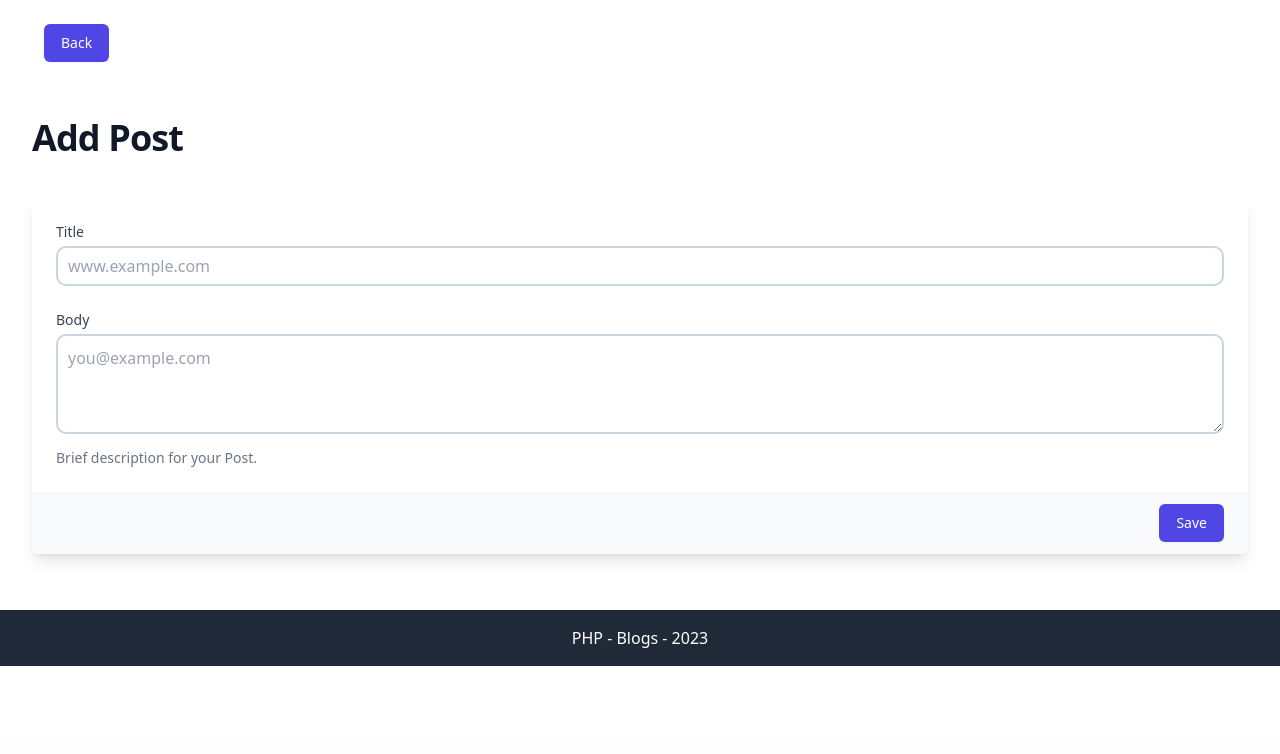
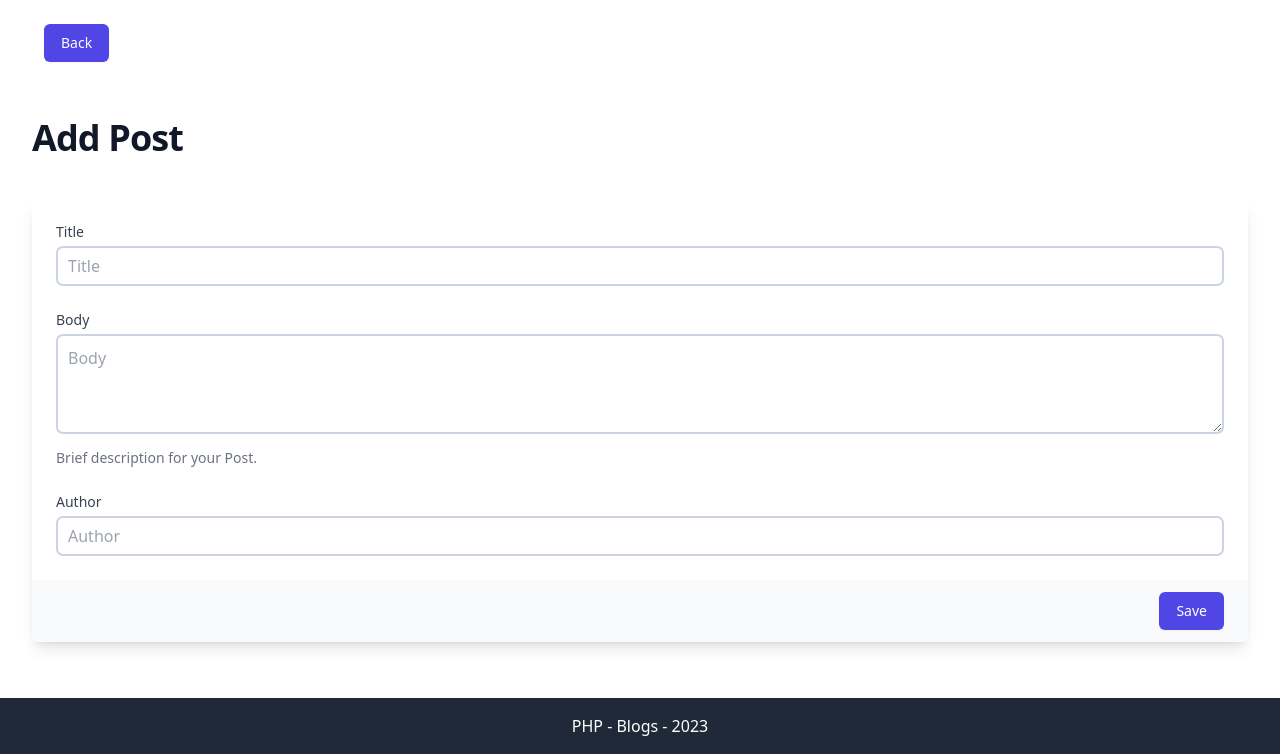
Before and after one commit to kaveeshHeshan/php-simple-crud, a PHP site: page /PHP-Tutorials/addPost.php in a window 1280 px wide. Shown: the part 64-818 px from the top of the page. Before the commit the page ends 730 px from the top, so only its background shows below. Run offline with PHP 8.4, Linux system fonts and the light colour scheme; some libraries are stand-ins or nearby versions.

Commit message:
Post Add functionality completed

```diff
--- a/addPost.php
+++ b/addPost.php
@@ -1,6 +1,21 @@
 <?php
 require('config/config.php');
 require('config/db.php');
+
+    if (isset($_SERVER["REQUEST_METHOD"]) && $_SERVER["REQUEST_METHOD"] == 'POST') {
+        $title = mysqli_real_escape_string($connection, $_POST['title']);
+        $body = mysqli_real_escape_string($connection, $_POST['body']);
+        $author = mysqli_real_escape_string($connection, $_POST['author']);
+
+        $add_post_query = "INSERT INTO posts(title, body, author) VALUES('$title', '$body', '$author')";
+
+        if(mysqli_query($connection, $add_post_query)) {
+            // success redirect
+            header('Location: ' .ROOT_URL.'');
+        } else {
+            echo 'ERROR: '. mysqli_error($connection);
+        }
+    }
 
 ?>
 
@@ -36,22 +51,29 @@ require('config/db.php');
                 <h2 class="text-3xl font-bold tracking-tight text-gray-900 sm:text-4xl">Add Post</h2>
                 </div>
                 <div class="mx-auto gridborder-t border-gray-200 pt-10">
-                    <form id="postForm" action="#" method="POST">
+                    <form id="postForm" method="POST" action="<?php $_SERVER['PHP_SELF']; ?>">
                         <div class="shadow-lg sm:overflow-hidden sm:rounded-md">
                         <div class="space-y-6 bg-white px-4 py-5 sm:p-6">
                             <div class="col-span-3 sm:col-span-2">
                                 <label for="company-website" class="block text-sm font-medium text-gray-700">Title</label>
                                 <div class="mt-1">
-                                    <input class="text-input" type="text" name="company-website" id="company-website" class="block w-full flex-1 rounded-none rounded-r-md border-gray-300 focus:border-indigo-500 focus:ring-indigo-500 sm:text-sm" placeholder="www.example.com">
+                                    <input class="text-input" type="text" name="title" id="post-title" class="block w-full flex-1 rounded-none rounded-r-md border-gray-300 focus:border-indigo-500 focus:ring-indigo-500 sm:text-sm" placeholder="Title">
                                 </div>
                             </div>
 
                             <div>
-                            <label for="about" class="block text-sm font-medium text-gray-700">Body</label>
-                            <div class="mt-1">
-                                <textarea class="text-area-input" id="about" name="about" rows="3" class="mt-1 block w-full rounded-md border-gray-300 shadow-sm focus:border-indigo-500 focus:ring-indigo-500 sm:text-sm" placeholder="you@example.com"></textarea>
+                                <label for="about" class="block text-sm font-medium text-gray-700">Body</label>
+                                <div class="mt-1">
+                                    <textarea class="text-area-input" id="post-body" name="body" rows="3" class="mt-1 block w-full rounded-md border-gray-300 shadow-sm focus:border-indigo-500 focus:ring-indigo-500 sm:text-sm" placeholder="Body"></textarea>
+                                </div>
+                                <p class="mt-2 text-sm text-gray-500">Brief description for your Post.</p>
                             </div>
-                            <p class="mt-2 text-sm text-gray-500">Brief description for your Post.</p>
+
+                            <div class="col-span-3 sm:col-span-2">
+                                <label for="company-website" class="block text-sm font-medium text-gray-700">Author</label>
+                                <div class="mt-1">
+                                    <input class="text-input" type="text" name="author" id="post-author" class="block w-full flex-1 rounded-none rounded-r-md border-gray-300 focus:border-indigo-500 focus:ring-indigo-500 sm:text-sm" placeholder="Author">
+                                </div>
                             </div>
                         </div>
                         <div class="bg-gray-50 px-4 py-3 text-right sm:px-6">
--- a/index.php
+++ b/index.php
@@ -2,7 +2,7 @@
 require('config/config.php');
 require('config/db.php');
 
-$AllPostsQuery = 'SELECT * FROM posts';
+$AllPostsQuery = 'SELECT * FROM posts ORDER BY created_at DESC';
 
 // Get Result
 $result = mysqli_query($connection, $AllPostsQuery);
--- a/public/css/custom_styles.css
+++ b/public/css/custom_styles.css
@@ -3,7 +3,7 @@
     width: 100%;
     padding: 10px;
     border: solid 2px #cbd5e1;
-    border-radius: 10px;
+    border-radius: 7px;
 }
 
 #postForm .text-area-input {
@@ -11,7 +11,7 @@
     width: 100%;
     padding: 10px;
     border: solid 2px #cbd5e1;
-    border-radius: 10px;
+    border-radius: 7px;
 }
 
 #postForm .text-input:focus,
```
